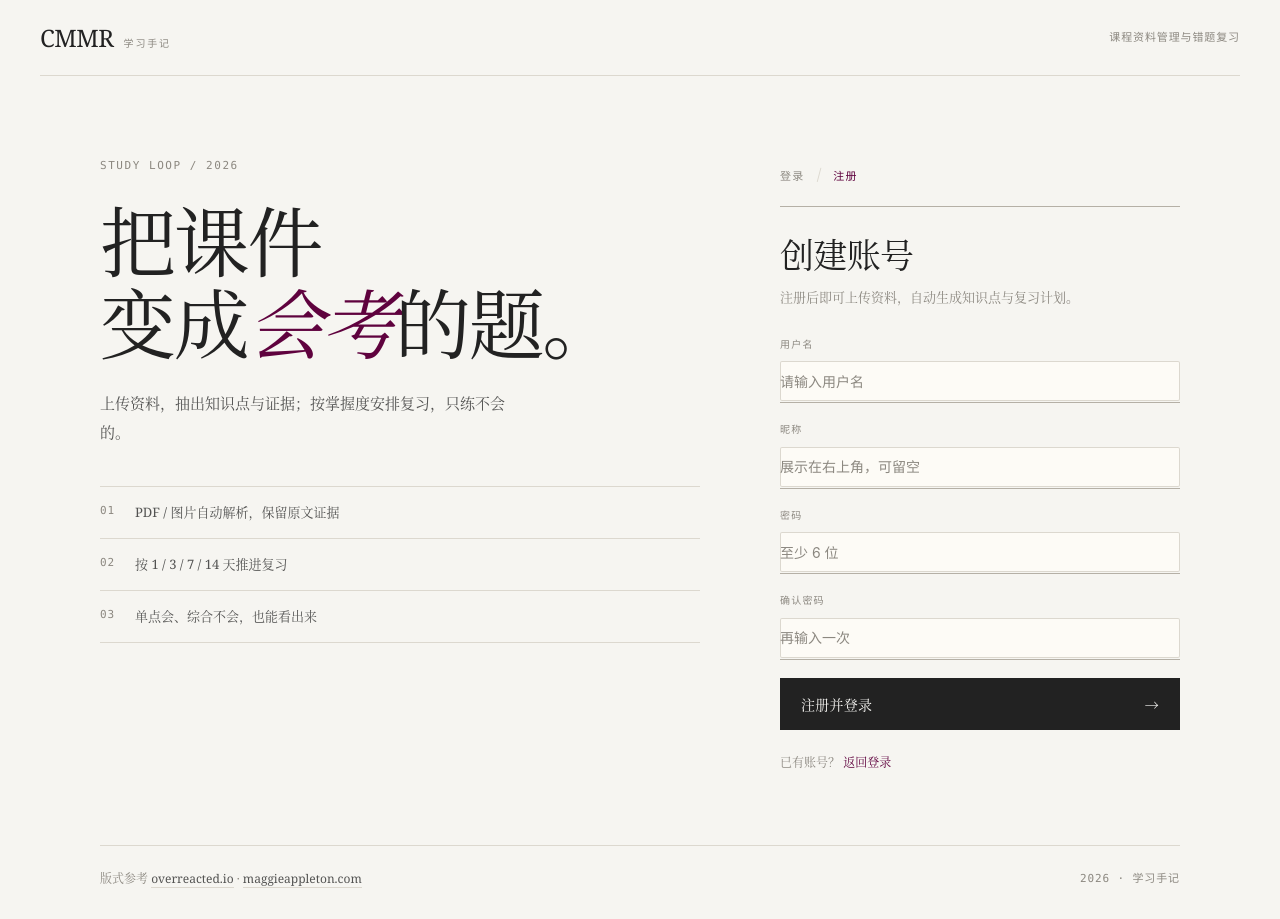
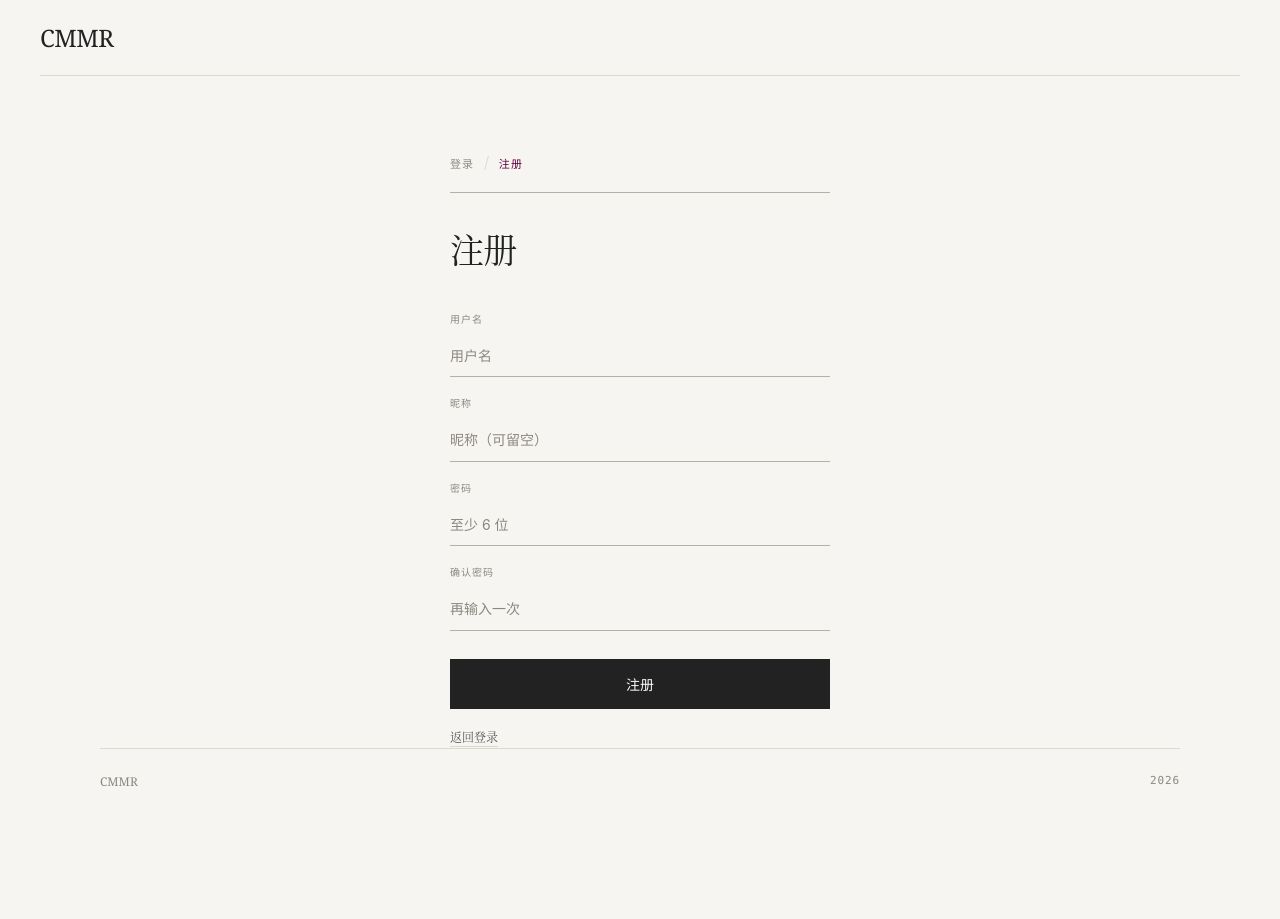
Before and after one commit to Zhong-fan/study-loop, a Vue app in the folder frontend/: page /#/register in a window 1280 px wide. After the commit the page ends 822 px from the top, so only its background shows below. Built offline with nearby package versions, Linux system fonts and the light colour scheme.

Commit message:
[fix] 清理界面营销文案与装饰性英文，登录页只保留表单

```diff
--- a/frontend/src/assets/css/editorial.css
+++ b/frontend/src/assets/css/editorial.css
@@ -102,8 +102,12 @@ a {
     --el-button-hover-text-color: var(--sl-primary);
 }
 
+.el-input__inner {
+    background: transparent !important;
+    box-shadow: none !important;
+}
+
 .el-input__wrapper,
-.el-input__inner,
 .el-textarea__inner,
 .el-select__wrapper {
     --el-input-bg-color: var(--sl-surface-strong);
--- a/frontend/src/components/header.vue
+++ b/frontend/src/components/header.vue
@@ -1,9 +1,6 @@
 <template>
     <header class="masthead">
-        <router-link to="/dashboard" class="brand">
-            <span class="brand-mark">CMMR</span>
-            <span class="brand-sub">学习手记</span>
-        </router-link>
+        <router-link to="/dashboard" class="brand">CMMR</router-link>
 
         <nav class="mast-nav">
             <router-link
@@ -159,18 +156,11 @@ onMounted(async () => {
     gap: 10px;
     text-decoration: none;
 }
-.brand-mark {
+.brand {
     font-family: var(--sl-font-display);
     font-size: 24px;
     letter-spacing: -0.02em;
     color: var(--sl-text);
-}
-.brand-sub {
-    font-family: var(--sl-font-mono);
-    font-size: 10px;
-    letter-spacing: 0.18em;
-    text-transform: uppercase;
-    color: var(--sl-muted);
 }
 
 .mast-nav {
@@ -311,7 +301,6 @@ onMounted(async () => {
         gap: 20px;
         padding: 0 18px;
     }
-    .brand-sub,
     .tool-link span:not(.badge) {
         display: none;
     }
--- a/frontend/src/views/dashboard.vue
+++ b/frontend/src/views/dashboard.vue
@@ -6,25 +6,14 @@
             <header class="lede">
                 <div class="lede-meta">
                     <span class="eyebrow">{{ today }}</span>
-                    <span class="mono">Study log / {{ year }}</span>
                 </div>
 
                 <h1 v-if="dueCount" class="headline">
-                    今天还有 <em>{{ dueCount }}</em> 道题<br />需要复习
+                    今天还有 <em>{{ dueCount }}</em> 道题
                 </h1>
-                <h1 v-else class="headline">今天已经复习完了</h1>
+                <h1 v-else class="headline">今天没有到期题目</h1>
 
-                <p class="dek">
-                    <template v-if="dueCount && pendingCount">
-                        涉及 {{ pendingCount }} 个到期知识点。按 1 / 3 / 7 / 14 天的间隔推进，答错会回到起点。
-                    </template>
-                    <template v-else-if="dueCount">
-                        按 1 / 3 / 7 / 14 天的间隔推进，答错会回到起点。
-                    </template>
-                    <template v-else>
-                        没有到期的题。可以再做一组自测，或者去补一些新题。
-                    </template>
-                </p>
+                <p v-if="pendingCount" class="dek">{{ pendingCount }} 个知识点到期。</p>
 
                 <div class="lede-actions">
                     <button v-if="dueCount" type="button" class="cta" @click="router.push('/practice')">
@@ -69,13 +58,6 @@
                 <p v-else class="empty-note">还没有复习记录。做完第一组题，这里会长出第一条曲线。</p>
             </section>
 
-            <aside class="rhythm">
-                <span class="mono">Rhythm</span>
-                <p>
-                    答对一次，下次出现在 <b>1</b> 天后，然后 <b>3</b>、<b>7</b>、<b>14</b> 天；
-                    答错就回到起点。间隔会随掌握度调整，不是固定日历。
-                </p>
-            </aside>
         </template>
     </div>
 </template>
@@ -102,7 +84,6 @@ const overview = ref<any>({
 
 const dueCount = computed(() => questions.value.length);
 const pendingCount = computed(() => pending.value.length);
-const year = new Date().getFullYear();
 
 const today = new Date().toLocaleDateString('zh-CN', {
     month: 'long',
@@ -318,26 +299,6 @@ onMounted(load);
     color: var(--sl-muted);
 }
 
-.rhythm {
-    display: grid;
-    grid-template-columns: 120px 1fr;
-    gap: 24px;
-    margin-top: 64px;
-    padding-top: 24px;
-    border-top: 1px solid var(--sl-border);
-}
-.rhythm p {
-    max-width: 620px;
-    margin: 0;
-    font-family: var(--sl-font-display);
-    font-size: 17px;
-    line-height: 1.9;
-    color: var(--sl-text-secondary);
-}
-.rhythm b {
-    font-weight: 500;
-    color: var(--sl-text);
-}
 
 @media (max-width: 780px) {
     .dash {
@@ -357,10 +318,5 @@ onMounted(load);
     .stat b {
         font-size: 34px;
     }
-    .rhythm {
-        grid-template-columns: 1fr;
-        gap: 12px;
-        margin-top: 40px;
-    }
 }
 </style>
--- a/frontend/src/views/home.vue
+++ b/frontend/src/views/home.vue
@@ -11,13 +11,8 @@
         </main>
 
         <footer class="app-footer">
-            <span>
-                版式参考
-                <a href="https://overreacted.io" target="_blank" rel="noreferrer">overreacted.io</a>
-                ·
-                <a href="https://maggieappleton.com" target="_blank" rel="noreferrer">maggieappleton.com</a>
-            </span>
-            <span class="mono">{{ year }} · 学习手记</span>
+            <span>CMMR</span>
+            <span class="mono">{{ year }}</span>
         </footer>
     </div>
 </template>
--- a/frontend/src/views/pages/login.vue
+++ b/frontend/src/views/pages/login.vue
@@ -1,41 +1,17 @@
 <template>
     <div class="auth">
         <header class="auth-head">
-            <router-link to="/login" class="brand">
-                <span class="mark">CMMR</span>
-                <span class="sub">学习手记</span>
-            </router-link>
-            <span class="mono">课程资料管理与错题复习</span>
+            <router-link to="/login" class="brand">CMMR</router-link>
         </header>
 
         <main class="auth-main">
-            <section class="lede">
-                <p class="eyebrow">Study loop / {{ year }}</p>
-                <h1>
-                    把课件<br />
-                    变成<em>会考</em>的题。
-                </h1>
-                <p class="dek">
-                    上传资料，抽出知识点与证据；按掌握度安排复习，只练不会的。
-                </p>
-                <ol class="facts">
-                    <li><span class="mono">01</span>PDF / 图片自动解析，保留原文证据</li>
-                    <li><span class="mono">02</span>按 1 / 3 / 7 / 14 天推进复习</li>
-                    <li><span class="mono">03</span>单点会、综合不会，也能看出来</li>
-                </ol>
-            </section>
-
-            <section class="panel">
             <div class="tabs">
                 <router-link to="/login" class="tab" :class="{ active: !registerMode }">登录</router-link>
                 <span class="slash">/</span>
                 <router-link to="/register" class="tab" :class="{ active: registerMode }">注册</router-link>
             </div>
 
-                <h2>{{ registerMode ? '创建账号' : '欢迎回来' }}</h2>
-                <p class="panel-sub">
-                    {{ registerMode ? '注册后即可上传资料，自动生成知识点与复习计划。' : '登录后继续你的复习计划。' }}
-                </p>
+            <h1>{{ registerMode ? '注册' : '登录' }}</h1>
 
             <el-form
                 ref="loginRef"
@@ -52,7 +28,7 @@
                         id="username"
                         v-model.trim="form.username"
                         size="large"
-                            placeholder="请输入用户名"
+                        placeholder="用户名"
                         autocomplete="username"
                     />
                 </el-form-item>
@@ -60,12 +36,7 @@
                 <template v-if="registerMode">
                     <label class="field-label" for="nickname">昵称</label>
                     <el-form-item prop="nickname">
-                            <el-input
-                                id="nickname"
-                                v-model.trim="form.nickname"
-                                size="large"
-                                placeholder="展示在右上角，可留空"
-                            />
+                        <el-input id="nickname" v-model.trim="form.nickname" size="large" placeholder="昵称（可留空）" />
                     </el-form-item>
                 </template>
 
@@ -77,7 +48,7 @@
                         type="password"
                         size="large"
                         show-password
-                            :placeholder="registerMode ? '至少 6 位' : '请输入密码'"
+                        :placeholder="registerMode ? '至少 6 位' : '密码'"
                         :autocomplete="registerMode ? 'new-password' : 'current-password'"
                         @keyup.enter="submit"
                     />
@@ -100,34 +71,26 @@
                 </template>
 
                 <button type="button" class="submit" :disabled="loading" @click="submit">
-                        {{ loading ? '处理中…' : registerMode ? '注册并登录' : '登录' }}
-                        <span aria-hidden="true">→</span>
+                    {{ loading ? '处理中…' : registerMode ? '注册' : '登录' }}
                 </button>
             </el-form>
 
             <div v-if="!registerMode" class="demo">
-                    <span class="mono">Demo</span>
+                <span>演示账号</span>
                 <code>admin / 123456</code>
                 <button type="button" class="fill" @click="fillDemo">填入</button>
             </div>
 
             <p class="switch">
-                    {{ registerMode ? '已有账号？' : '还没有账号？' }}
                 <router-link :to="registerMode ? '/login' : '/register'" class="switch-link">
-                        {{ registerMode ? '返回登录' : '立即注册' }}
+                    {{ registerMode ? '返回登录' : '注册账号' }}
                 </router-link>
             </p>
-            </section>
         </main>
 
         <footer class="auth-foot">
-            <span>
-                版式参考
-                <a href="https://overreacted.io" target="_blank" rel="noreferrer">overreacted.io</a>
-                ·
-                <a href="https://maggieappleton.com" target="_blank" rel="noreferrer">maggieappleton.com</a>
-            </span>
-            <span class="mono">{{ year }} · 学习手记</span>
+            <span>CMMR</span>
+            <span class="mono">{{ year }}</span>
         </footer>
     </div>
 </template>
@@ -225,13 +188,12 @@ const submit = async () => {
             });
             const data = await login({ username: form.username, password: form.password });
             rememberUser(data);
-            ElMessage.success('注册成功，已为你登录');
+            ElMessage.success('注册成功，已登录');
         } else {
             const data = await login({ username: form.username, password: form.password });
             rememberUser(data);
             ElMessage.success('登录成功');
         }
-        // 收起移动端键盘/输入框带来的视口偏移
         (document.activeElement as HTMLElement)?.blur();
         router.push('/dashboard');
     } catch (e) {
@@ -250,140 +212,67 @@ const fillDemo = () => {
 
 <style scoped>
 .auth {
-    animation: page-in 520ms cubic-bezier(0.16, 0.84, 0.3, 1) both;
     display: flex;
     flex-direction: column;
     min-height: 100vh;
     padding: 0 40px;
+    animation: page-in 520ms cubic-bezier(0.16, 0.84, 0.3, 1) both;
 }
 
 .auth-head {
     display: flex;
-    justify-content: space-between;
     align-items: center;
     height: var(--sl-header-h);
     border-bottom: 1px solid var(--sl-border);
 }
 .brand {
-    display: flex;
-    align-items: baseline;
-    gap: 10px;
-    text-decoration: none;
-}
-.mark {
     font-family: var(--sl-font-display);
     font-size: 24px;
     letter-spacing: -0.02em;
     color: var(--sl-text);
-}
-.sub {
-    font-family: var(--sl-font-mono);
-    font-size: 10px;
-    letter-spacing: 0.18em;
-    text-transform: uppercase;
-    color: var(--sl-muted);
-}
-.auth-head .mono {
-    color: var(--sl-muted);
+    text-decoration: none;
 }
 
 .auth-main {
-    display: grid;
-    grid-template-columns: minmax(0, 1fr) 400px;
-    gap: 80px;
-    align-items: start;
     width: 100%;
-    max-width: var(--sl-content-w);
-    margin: 0 auto;
-    padding: 80px 0 72px;
+    max-width: 380px;
+    margin: 72px auto 0;
 }
 
-.lede h1 {
-    margin: 26px 0 0;
-    font-size: clamp(46px, 6vw, 76px);
-    line-height: 1.08;
-    font-weight: 400;
-    letter-spacing: -0.03em;
-    color: var(--sl-text);
-}
-.lede h1 em {
-    font-style: italic;
-    color: var(--sl-primary);
-}
-.dek {
-    max-width: 430px;
-    margin: 24px 0 0;
-    font-size: 15px;
-    line-height: 1.9;
-    color: var(--sl-text-secondary);
-}
-
-.facts {
-    margin: 40px 0 0;
-    padding: 0;
-    list-style: none;
-    border-top: 1px solid var(--sl-border);
-}
-.facts li {
-    display: flex;
-    gap: 20px;
-    padding: 14px 0;
-    font-size: 13px;
-    color: var(--sl-text-secondary);
-    border-bottom: 1px solid var(--sl-border);
-}
-.facts .mono {
-    color: var(--sl-muted);
-}
-
-.panel {
-    padding-top: 4px;
-}
 .tabs {
     display: flex;
     align-items: baseline;
-    gap: 12px;
-    padding-bottom: 18px;
+    gap: 10px;
+    padding-bottom: 16px;
     border-bottom: 1px solid var(--sl-line-strong);
 }
 .tab {
     font-family: var(--sl-font-mono);
     font-size: 11px;
-    letter-spacing: 0.12em;
-    text-transform: uppercase;
+    letter-spacing: 0.1em;
     color: var(--sl-muted);
     text-decoration: none;
-    transition: color 0.18s ease;
 }
-.tab.active,
-.tab:hover {
+.tab.active {
     color: var(--sl-primary);
 }
 .slash {
     color: var(--sl-border);
 }
 
-.panel h2 {
-    margin: 28px 0 0;
+.auth-main h1 {
+    margin: 28px 0 30px;
     font-size: 34px;
-    line-height: 1.2;
     font-weight: 400;
     letter-spacing: -0.02em;
-}
-.panel-sub {
-    margin: 10px 0 28px;
-    font-size: 13px;
-    line-height: 1.7;
-    color: var(--sl-muted);
 }
 
 .field-label {
     display: block;
-    margin-bottom: 7px;
+    margin-bottom: 6px;
     font-family: var(--sl-font-mono);
     font-size: 10px;
-    letter-spacing: 0.12em;
-    text-transform: uppercase;
+    letter-spacing: 0.1em;
     color: var(--sl-muted);
 }
 .form :deep(.el-form-item) {
@@ -392,6 +281,7 @@ const fillDemo = () => {
 .form :deep(.el-input__wrapper) {
     padding: 1px 0;
     border-radius: 0;
+    background-color: transparent !important;
     background: transparent !important;
     box-shadow: none;
     border-bottom: 1px solid var(--sl-line-strong);
@@ -404,6 +294,7 @@ const fillDemo = () => {
 }
 .form :deep(.el-input__inner) {
     height: 40px;
+    background: transparent;
 }
 .form :deep(.el-form-item__error) {
     padding-top: 5px;
@@ -412,30 +303,20 @@ const fillDemo = () => {
 }
 
 .submit {
-    display: flex;
-    align-items: center;
-    justify-content: space-between;
     width: 100%;
-    margin-top: 14px;
-    padding: 15px 20px;
-    font-family: var(--sl-font-body);
+    margin-top: 10px;
+    padding: 14px 18px;
+    font-family: var(--sl-font-ui);
     font-size: 14px;
-    letter-spacing: 0.02em;
     color: var(--sl-surface);
     background: var(--sl-text);
     border: 1px solid var(--sl-text);
     cursor: pointer;
     transition: background 0.2s ease, border-color 0.2s ease;
 }
-.submit span {
-    transition: transform 0.24s ease;
-}
 .submit:hover:not(:disabled) {
     background: var(--sl-primary);
     border-color: var(--sl-primary);
-}
-.submit:hover:not(:disabled) span {
-    transform: translateX(4px);
 }
 .submit:disabled {
     opacity: 0.5;
@@ -445,12 +326,12 @@ const fillDemo = () => {
 .demo {
     display: flex;
     align-items: center;
-    gap: 12px;
-    margin-top: 26px;
-    padding-top: 16px;
-    border-top: 1px solid var(--sl-border);
+    gap: 10px;
+    margin-top: 24px;
+    padding-top: 14px;
     font-size: 12px;
     color: var(--sl-muted);
+    border-top: 1px solid var(--sl-border);
 }
 .demo code {
     font-family: var(--sl-font-mono);
@@ -468,25 +349,16 @@ const fillDemo = () => {
 }
 
 .switch {
-    margin: 22px 0 0;
+    margin: 18px 0 0;
     font-size: 12px;
-    color: var(--sl-muted);
+    text-align: left;
 }
 .switch-link {
-    color: var(--sl-primary);
+    color: var(--sl-text-secondary);
     text-decoration: none;
-    border-bottom: 1px solid transparent;
-    transition: border-color 0.18s ease;
+    border-bottom: 1px solid var(--sl-border);
 }
 .switch-link:hover {
-    border-color: var(--sl-primary);
-}
-
-.auth-foot a {
-    color: var(--sl-text-secondary);
-    border-bottom: 1px solid var(--sl-border);
-}
-.auth-foot a:hover {
     color: var(--sl-primary);
     border-color: var(--sl-primary);
 }
@@ -504,24 +376,12 @@ const fillDemo = () => {
     border-top: 1px solid var(--sl-border);
 }
 
-@media (max-width: 900px) {
+@media (max-width: 640px) {
     .auth {
         padding: 0 20px;
     }
     .auth-main {
-        grid-template-columns: 1fr;
-        gap: 48px;
-        padding: 44px 0 56px;
-    }
-    .lede h1 {
-        font-size: clamp(38px, 10vw, 52px);
-    }
-    .facts {
-        margin-top: 28px;
-    }
-    .auth-head .mono,
-    .auth-foot .mono {
-        display: none;
+        margin-top: 40px;
     }
 }
 </style>
```
Also changed, not shown: frontend/src/views/practice.vue (+4 -6 lines), frontend/src/views/tools.vue (+8 -12 lines), 1 other file (tests, documents, lock files or other folders). Lines whose indentation alone changed are shown as unchanged.
